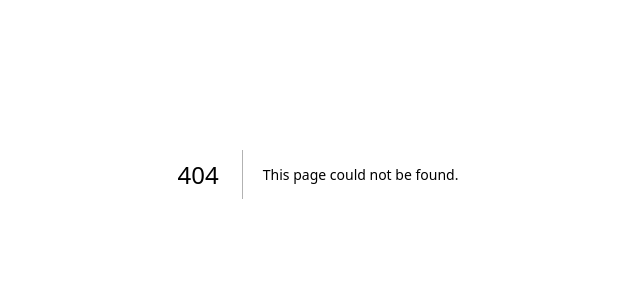
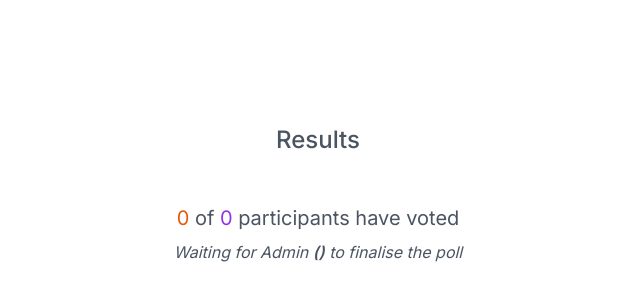
Before and after one commit to octaviookumu/rankman, a Next.js app in the folder client/: page /results in a window 1280 px wide. Before the commit this address had no page. Shown: the part 226-526 px from the top of the page, without its empty margins (322-962 px from the left). Built offline with nearby package versions, Linux system fonts and the light colour scheme; no server answers.

Commit message:
Commit last code... for now

```diff
--- a/client/src/app/create/page.tsx
+++ b/client/src/app/create/page.tsx
@@ -74,7 +74,7 @@ const Create = () => {
   return (
     <>
       {state.isLoading ? (
-        <Loader isLoading={state.isLoading} color="orange" width={120}></Loader>
+        <Loader color="orange" width={120}></Loader>
       ) : (
         <AnimatePresence mode="wait">
           <motion.div
--- a/client/src/app/join/page.tsx
+++ b/client/src/app/join/page.tsx
@@ -63,6 +63,11 @@ const Join = () => {
   };
 
   return (
+    <>
+      {isLoading ? (
+        <Loader color="orange" width={120}></Loader>
+      ) : (
+        <>
           <AnimatePresence mode="wait">
             <motion.div
               initial={{ y: 300, opacity: 0 }}
@@ -82,7 +87,9 @@ const Join = () => {
                     <div className="text-center w-full">
                       <input
                         maxLength={6}
-                  onChange={(e) => setPollID(e.target.value.toUpperCase())}
+                        onChange={(e) =>
+                          setPollID(e.target.value.toUpperCase())
+                        }
                         className="box info w-full"
                         autoCapitalize="characters"
                         style={{ textTransform: "uppercase" }}
@@ -106,8 +113,6 @@ const Join = () => {
                   )}
                 </div>
 
-          <Loader isLoading={isLoading} color="orange" width={120}></Loader>
-
                 <div className="my-12 flex flex-col justify-center items-center">
                   <button
                     disabled={!areFieldsValid()}
@@ -126,6 +131,9 @@ const Join = () => {
               </div>
             </motion.div>
           </AnimatePresence>
+        </>
+      )}
+    </>
   );
 };
 
--- a/client/src/app/layout.tsx
+++ b/client/src/app/layout.tsx
@@ -6,7 +6,7 @@ import { ReduxProvider } from "@/redux/provider";
 const inter = Inter({ subsets: ["latin"] });
 
 export const metadata: Metadata = {
-  title: "Create Next App",
+  title: "Rankman",
   description: "Generated by create next app",
 };
 
--- /dev/null
+++ b/client/src/app/results/page.tsx
@@ -0,0 +1,110 @@
+"use client";
+import ConfirmationDialog from "@/components/ui/ConfirmationDialog";
+import ResultCard from "@/components/ui/ResultCard";
+import { RootState } from "@/redux/store";
+import { useSocketWithHandlers } from "@/utils/socket-io";
+import { useRouter } from "next/navigation";
+import React, { useState } from "react";
+import { useSelector } from "react-redux";
+import { motion, AnimatePresence } from "framer-motion";
+
+const Results = () => {
+  const router = useRouter();
+  const state = useSelector((state: RootState) => state.pollReducer.value);
+  const [isConfirmationOpen, setIsConfirmationOpen] = useState(false);
+  const [isLeavePollOpen, setIsLeavePollOpen] = useState(false);
+  const { socketWithHandlers, closePoll, resetPoll } =
+    useSocketWithHandlers(state);
+
+  //   const startOver = () => {
+  //     socketWithHandlers?.disconnect();
+  //     localStorage.removeItem("accessToken");
+  //     router.push("/");
+  //   };
+
+  const handleClosePoll = () => {
+    setIsConfirmationOpen(false);
+    closePoll();
+  };
+
+  return (
+    <AnimatePresence mode="wait">
+      <motion.div
+        initial={{ y: 300, opacity: 0 }}
+        animate={{ y: 0, opacity: 1 }}
+        exit={{ scale: 0.9, opacity: 0 }}
+        transition={{
+          type: "spring",
+          delay: 0.2,
+        }}
+      >
+        <div className="flex flex-col justify-center items-center h-[100svh]">
+          <div className="w-full">
+            <h1 className="text-center my-12">Results</h1>
+            {state.poll?.results.length ? (
+              <ResultCard results={state.poll.results} />
+            ) : (
+              <p className="text-center text-xl">
+                <span className="text-orange-600">
+                  {Object.keys(state.poll?.rankings || {}).length}
+                </span>{" "}
+                of{" "}
+                <span className="text-purple-600">
+                  {Object.keys(state.poll?.participants || {}).length}
+                </span>{" "}
+                participants have voted
+              </p>
+            )}
+          </div>
+          <div className="flex flex-col justify-center">
+            {state.isAdmin && !state.poll?.results.length && (
+              <>
+                <button
+                  className="box btn-orange my-2"
+                  onClick={() => setIsConfirmationOpen(true)}
+                >
+                  Finish Poll
+                </button>
+              </>
+            )}
+            {!state.isAdmin && !state.poll?.results.length && (
+              <div className="my-2 italic">
+                Waiting for Admin{" "}
+                <span className="font-semibold">
+                  ({state.poll?.participants[state.poll.adminID]})
+                </span>{" "}
+                to finalise the poll
+              </div>
+            )}
+            {state.poll?.results.length && (
+              <button
+                className="box btn-purple my-2"
+                onClick={() => setIsLeavePollOpen(true)}
+              >
+                Leave Poll
+              </button>
+            )}
+          </div>
+          {state.isAdmin && (
+            <ConfirmationDialog
+              message="Are you sure you want to close the poll and calculate the results?"
+              showDialog={isConfirmationOpen}
+              onCancel={() => setIsConfirmationOpen(false)}
+              onConfirm={handleClosePoll}
+            />
+          )}
+          {isLeavePollOpen && (
+            <ConfirmationDialog
+              message="You will lose your results. Is that Alright?"
+              showDialog={isLeavePollOpen}
+              onCancel={() => setIsLeavePollOpen(false)}
+              onConfirm={resetPoll}
+            />
+          )}
+        </div>
+      </motion.div>
+    </AnimatePresence>
+  );
+};
+
+export default Results;
--- a/client/src/app/voting/page.tsx
+++ b/client/src/app/voting/page.tsx
@@ -1,17 +1,22 @@
 "use client";
 import ConfirmationDialog from "@/components/ui/ConfirmationDialog";
 import RankedCheckBox from "@/components/ui/RankedCheckBox";
+import { selectHasVoted } from "@/redux/selectors";
 import { RootState } from "@/redux/store";
 import { useSocketWithHandlers } from "@/utils/socket-io";
-import React, { useState } from "react";
+import { useRouter } from "next/navigation";
+import React, { useEffect, useState } from "react";
 import { useSelector } from "react-redux";
+import { motion, AnimatePresence } from "framer-motion";
 
 const Voting = () => {
+  const router = useRouter();
   const state = useSelector((state: RootState) => state.pollReducer.value);
   const [rankings, setRankings] = useState<string[]>([]);
   const [confirmVotes, setConfirmVotes] = useState(false);
   const [confirmCancel, setConfirmCancel] = useState(false);
   const { submitRankings, cancelPoll } = useSocketWithHandlers(state);
+  const hasVoted = useSelector(selectHasVoted);
 
   const toggleNomination = (id: string) => {
     // check if rankings has that id already
@@ -38,8 +43,26 @@ const Voting = () => {
     return position < 0 ? undefined : position + 1;
   };
 
+  useEffect(() => {
+    console.log("hasVoted effect", hasVoted);
+    if (state.me?.id && hasVoted) {
+      console.log("hasVoted", hasVoted);
+      router.push("/results");
+    }
+  }, []);
+
   return (
-    <div className="flex flex-col justify-center items-center h-[100svh]">
+    <AnimatePresence mode="wait">
+      <motion.div
+        initial={{ y: 300, opacity: 0 }}
+        animate={{ y: 0, opacity: 1 }}
+        exit={{ scale: 0.9, opacity: 0 }}
+        transition={{
+          type: "spring",
+          delay: 0.2,
+        }}
+      >
+        <div className="flex flex-col justify-center items-center h-[100svh] mx-auto w-[85%]">
           <h1 className="text-center my-12">Voting</h1>
           <div className="w-full">
             {state.poll && (
@@ -53,7 +76,7 @@ const Voting = () => {
               </>
             )}
           </div>
-      <div className="px-2">
+          <div className="px-2 w-full overflow-y-scroll">
             {Object.entries(state.poll?.nominations || {}).map(
               ([id, nomination]) => (
                 <RankedCheckBox
@@ -97,6 +120,8 @@ const Voting = () => {
             )}
           </div>
         </div>
+      </motion.div>
+    </AnimatePresence>
   );
 };
 
--- a/client/src/app/waiting-room/page.tsx
+++ b/client/src/app/waiting-room/page.tsx
@@ -1,7 +1,7 @@
 "use client";
 import AllToasts from "@/components/ui/AllToasts";
 import Loader from "@/components/ui/Loader";
-import { reset, stopLoading } from "@/redux/features/poll-slice";
+import { stopLoading } from "@/redux/features/poll-slice";
 import { AppDispatch, RootState } from "@/redux/store";
 import { useSocketWithHandlers } from "@/utils/socket-io";
 import { colorizeText } from "@/utils/util";
@@ -15,6 +15,7 @@ import ConfirmationDialog from "@/components/ui/ConfirmationDialog";
 import { useRouter } from "next/navigation";
 import ParticipantList from "@/components/ui/ParticipantList";
 import NominationForm from "@/components/ui/NominationForm";
+import { selectHasVoted } from "@/redux/selectors";
 
 const WaitingRoom = () => {
   const dispatch = useDispatch<AppDispatch>();
@@ -34,6 +35,7 @@ const WaitingRoom = () => {
     nominate,
     removeNomination,
     startVote,
+    resetPoll,
   } = useSocketWithHandlers(state);
   const [copiedText, copyToClipboard] = useCopyToClipboard();
   const [isParticipantListOpen, setIsParticipantListOpen] = useState(false);
@@ -43,6 +45,7 @@ const WaitingRoom = () => {
   const [participantToRemove, setParticipantToRemove] = useState("");
   const [showLeavePollConfirmation, setShowLeavePollConfirmation] =
     useState(false);
+  const hasVoted = useSelector(selectHasVoted);
 
   const confirmRemoveParticipant = (id: string) => {
     setConfirmationMessage(`Remove ${state.poll?.participants[id]} from poll`);
@@ -53,13 +56,6 @@ const WaitingRoom = () => {
   const submitRemoveParticipant = () => {
     participantToRemove && removeParticipant(participantToRemove);
     setIsConfirmationOpen(false);
-  };
-
-  const resetPoll = () => {
-    socketWithHandlers?.disconnect();
-    dispatch(reset());
-    localStorage.removeItem("accessToken");
-    router.push("/");
   };
 
   useEffect(() => {
@@ -85,12 +81,17 @@ const WaitingRoom = () => {
     if (myID && state.poll?.hasStarted) {
       router.push("/voting");
     }
-  }, [state.poll?.participants]);
+  }, [
+    state.poll?.participants,
+    state.me?.id,
+    state.poll?.hasStarted,
+    hasVoted,
+  ]);
 
   return (
     <>
       {state.isLoading ? (
-        <Loader isLoading={state.isLoading} color="orange" width={120}></Loader>
+        <Loader color="orange" width={120}></Loader>
       ) : (
         <>
           {state.wsErrors.length > 0 && (
--- a/client/src/app/welcome/page.tsx
+++ b/client/src/app/welcome/page.tsx
@@ -14,7 +14,6 @@ import {
 import { getTokenPayload } from "@/utils/util";
 import { useRouter } from "next/navigation";
 import { useSocketWithHandlers } from "@/utils/socket-io";
-import Toast from "@/components/ui/Toast";
 import AllToasts from "@/components/ui/AllToasts";
 
 const Welcome = () => {
@@ -73,7 +72,7 @@ const Welcome = () => {
   return (
     <>
       {state.isLoading ? (
-        <Loader isLoading={state.isLoading} color="orange" width={120}></Loader>
+        <Loader color="orange" width={120}></Loader>
       ) : (
         <>
           {state.wsErrors.length > 0 && (
--- a/client/src/components/ui/Loader.tsx
+++ b/client/src/components/ui/Loader.tsx
@@ -1,20 +1,19 @@
-import React from 'react';
-import classes from './Loader.module.css';
+import React from "react";
+import classes from "./Loader.module.css";
 
 type LoaderProps = {
-  color: 'blue' | 'orange' | 'purple';
-  isLoading: boolean;
+  color: "blue" | "orange" | "purple";
   width?: number;
 };
 
 const colorStyles = {
-  blue: 'bg-blue',
-  orange: 'bg-orange',
-  purple: 'bg-purple',
+  blue: "bg-blue",
+  orange: "bg-orange",
+  purple: "bg-purple",
 };
 
-const Loader: React.FC<LoaderProps> = ({ color, isLoading, width = 80 }) => {
-  const colorStyle = colorStyles[color] || 'bg-purple';
+const Loader: React.FC<LoaderProps> = ({ color, width = 80 }) => {
+  const colorStyle = colorStyles[color] || "bg-purple";
 
   const d = width / 7;
 
@@ -24,16 +23,19 @@ const Loader: React.FC<LoaderProps> = ({ color, isLoading, width = 80 }) => {
 
   const dotStyles = { width: d, height: d, top: d };
 
-  return isLoading ? (
+  return (
     <div className={classes.overlay}>
-      <div className={`${classes['lds-ellipsis']} top-[10%]`} style={{ height: 3 * d, width }}>
+      <div
+        className={`${classes["lds-ellipsis"]} top-[10%]`}
+        style={{ height: 3 * d, width }}
+      >
         <div className={colorStyle} style={{ ...dotStyles, left: left1 }}></div>
         <div className={colorStyle} style={{ ...dotStyles, left: left1 }}></div>
         <div className={colorStyle} style={{ ...dotStyles, left: left2 }}></div>
         <div className={colorStyle} style={{ ...dotStyles, left: left3 }}></div>
       </div>
     </div>
-  ) : null;
+  );
 };
 
 export default Loader;
--- /dev/null
+++ b/client/src/components/ui/ResultCard.tsx
@@ -0,0 +1,32 @@
+import React from "react";
+import { Results } from "shared/poll-types";
+
+type ResultCard = {
+  results: Readonly<Results>;
+};
+
+const ResultCard: React.FC<ResultCard> = ({ results }) => {
+  return (
+    <>
+      <div className="grid grid-cols-3 gap-4 pb-2 my-2 border-b-2 border-solid border-purple-70 pr-4">
+        <div className="col-span-2 font-semibold">Candidate</div>
+        <div className="col-span-1 font-semibold text-right">Score</div>
+      </div>
+      <div className="divide-y-2 overflow-y-auto pr-4">
+        {results.map((result) => (
+          <div
+            key={result.nominationID}
+            className="grid grid-cols-3 gap-4 my-1 items-center"
+          >
+            <div className="col-span-2">{result.nominationText}</div>
+            <div className="col-span-1 text-right">
+              {result.score.toFixed(2)}
+            </div>
+          </div>
+        ))}
+      </div>
+    </>
+  );
+};
+
+export default ResultCard;
--- a/client/src/redux/features/poll-slice.ts
+++ b/client/src/redux/features/poll-slice.ts
@@ -108,6 +108,9 @@ export const PollSlice = createSlice({
         },
       };
     },
+    updateRankings: (state, action: PayloadAction<string[]>) => {
+
+    },
     addWsError: (state, action: PayloadAction<WsError>) => {
       return {
         value: {
--- a/client/src/utils/socket-io.ts
+++ b/client/src/utils/socket-io.ts
@@ -1,5 +1,6 @@
-import { PollState } from "@/redux/features/poll-slice";
+import { PollState, reset } from "@/redux/features/poll-slice";
 import { AppDispatch } from "@/redux/store";
+import { useRouter } from "next/navigation";
 import { useEffect, useRef } from "react";
 import { useDispatch } from "react-redux";
 import { Socket } from "socket.io-client";
@@ -10,6 +11,7 @@ export const socketIOUrl = `http://${process.env.NEXT_PUBLIC_API_HOST}:${process
 export const useSocketWithHandlers = (pollState: PollState) => {
   const dispatch = useDispatch<AppDispatch>();
   const socketRef = useRef<Socket | undefined>(undefined);
+  const router = useRouter();
 
   const nominate = (text: string): void => {
     socketRef.current?.emit("nominate", { text });
@@ -29,10 +31,25 @@ export const useSocketWithHandlers = (pollState: PollState) => {
 
   const submitRankings = (rankings: string[]) => {
     socketRef.current?.emit("submit_rankings", { rankings });
+    // console.log('pollState', pollState)
+    router.push("/results");
   };
 
   const cancelPoll = () => {
     socketRef.current?.emit("cancel_poll");
+    resetPoll();
+  };
+
+  const closePoll = () => {
+    socketRef.current?.emit("close_poll");
+    router.push("/results");
+  };
+
+  const resetPoll = () => {
+    socketRef.current?.disconnect();
+    dispatch(reset());
+    localStorage.removeItem("accessToken");
+    router.push("/");
   };
 
   useEffect(() => {
@@ -57,5 +74,7 @@ export const useSocketWithHandlers = (pollState: PollState) => {
     startVote,
     submitRankings,
     cancelPoll,
+    closePoll,
+    resetPoll,
   };
 };
```
Also changed, not shown: client/src/redux/selectors.ts (+6 -5 lines), 2 other files (tests, documents, lock files or other folders). Lines whose indentation alone changed are shown as unchanged.
